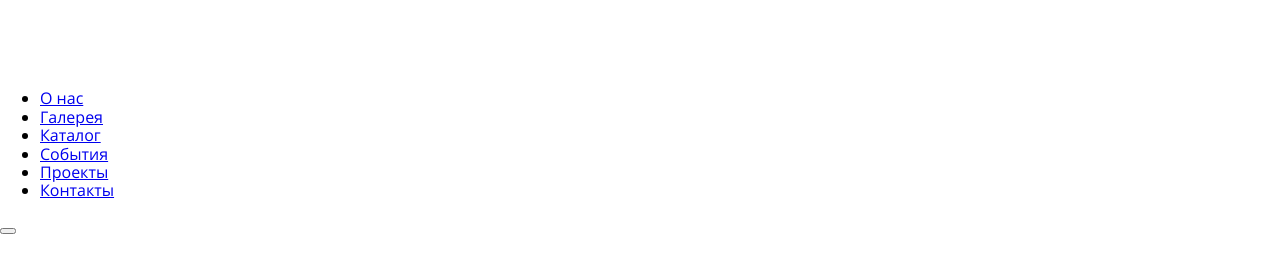
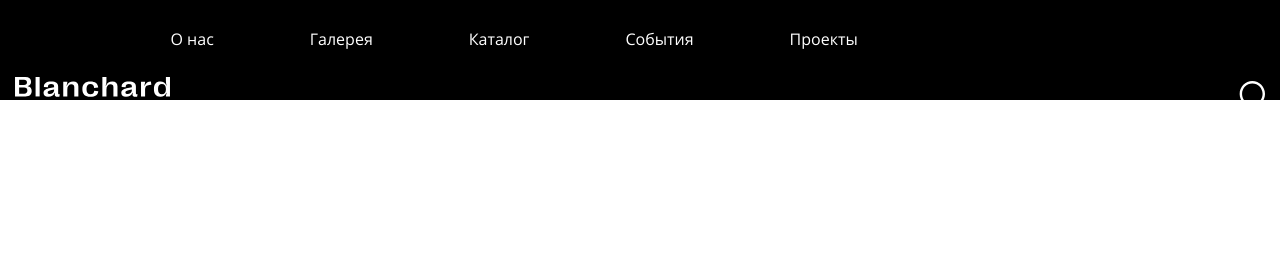
Before and after one commit to NikitinStepan/Blanchard2, a plain HTML site: page index.html in a window 1280 px wide. Drawn offline with Linux system fonts and the light colour scheme.

Commit message:
desktop header with styles added

```diff
--- a/index.html
+++ b/index.html
@@ -14,7 +14,7 @@
                 <img src="./images/logo.svg" class="logo" alt="Logo">
             </a>
             <nav class="header__nav nav">
-                <ul class="nav__list">
+                <ul class="nav__list list-reset">
                     <li class="nav__item">
                         <a href="#" class="nav__link">О нас</a>
                     </li>
@@ -36,7 +36,11 @@
                 </ul>
             </nav>
 
-            <button class="header__btn"></button>
+            <button class="header__btn btn-reset"><svg class="header__search" width="28" height="28" viewBox="0 0 28 28" fill="none" xmlns="http://www.w3.org/2000/svg">
+                <rect width="8.79564" height="2.19891" transform="matrix(-0.711314 0.702874 0.711314 0.702874 6.25647 20.2722)" fill="white"/>
+                <path fill-rule="evenodd" clip-rule="evenodd" d="M15.3286 23.3112C9.54218 23.3112 5.06477 18.549 5.06477 12.9507C5.06477 7.35228 9.54218 2.59013 15.3286 2.59013C21.115 2.59013 25.5924 7.35228 25.5924 12.9507C25.5924 18.549 21.115 23.3112 15.3286 23.3112ZM15.3286 25.9013C8.33038 25.9013 2.6572 20.1031 2.6572 12.9507C2.6572 5.79821 8.33038 0 15.3286 0C22.3268 0 28 5.79821 28 12.9507C28 20.1031 22.3268 25.9013 15.3286 25.9013Z" fill="white"/>
+                </svg>
+                </button>
         </div>
     </header>
 </body>
--- a/styles/styles.css
+++ b/styles/styles.css
@@ -41,14 +41,79 @@
 	font-display: swap;
 }
 
+html {
+	box-sizing: border-box;
+}
+
+*,
+*::before,
+*::after {
+	box-sizing: inherit;
+}
+
+a {
+	text-decoration: none;
+}
+
 
 body {
     font-family: 'Open Sans Regular', sans-serif;
+	min-width: 1200px;
+}
+
+img {
+	max-width: 100%;
+}
+
+.list-reset {
+	margin: 0;
+	padding: 0;
+	list-style: none;
 }
 
 .container {
-	width: 1600px;
+	width: 1630px;
 	margin: 0 auto;
-	padding: 30px 0;
+	padding: 0 15px;
 	max-width: 100%;
 }
+
+.btn-reset {
+	padding: 0;
+	border: none;
+	background-color: transparent;
+	cursor: pointer;
+}
+
+/*header*/
+
+.header {
+	padding: 30px 0;
+	background-color: #000000;
+	height: 100px;
+}
+
+.header__container {
+	display: flex;
+	align-items: center;
+}
+
+.header__logo {
+	margin-right: auto;
+}
+
+.header__nav {
+	margin-right: 296px;
+}
+
+.nav__list {
+	display: flex;
+	flex-wrap: wrap;
+	gap: 96px;
+	max-width: 924px;
+}
+
+.nav__link {
+	font-family: 'Open Sans Regular', sans-serif;
+	color: #fff;
+}
```
Also changed, not shown: images/Search.svg (added).
